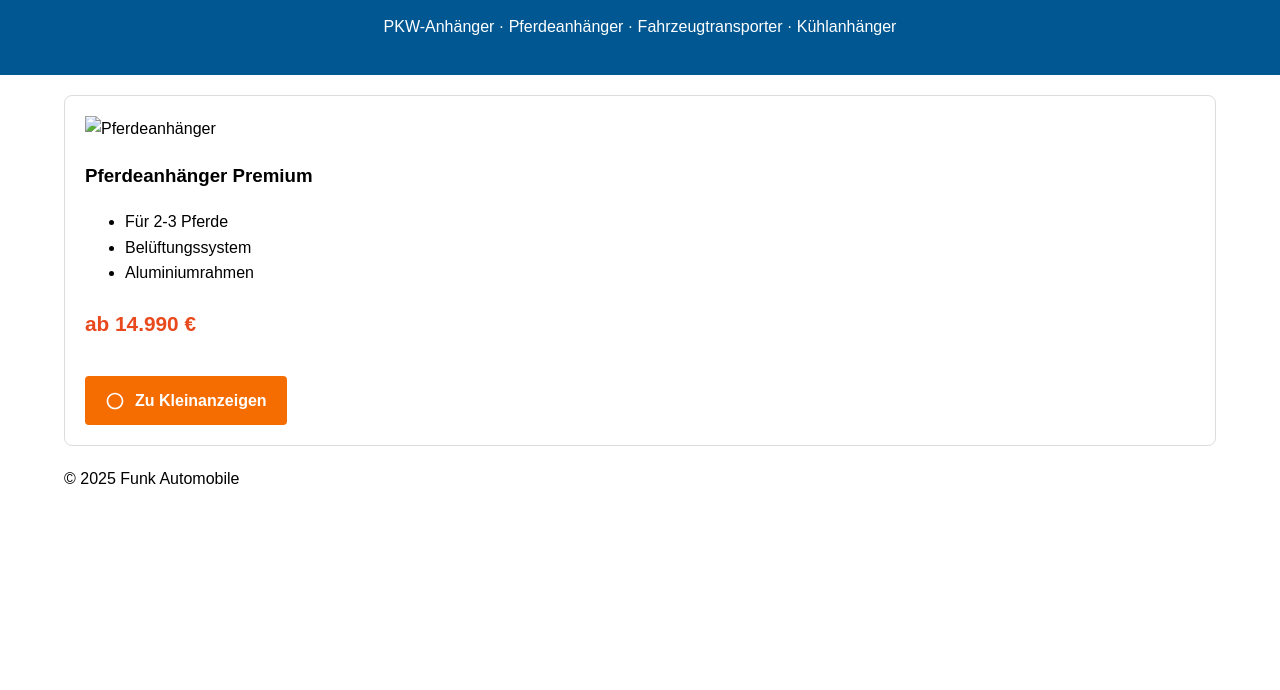
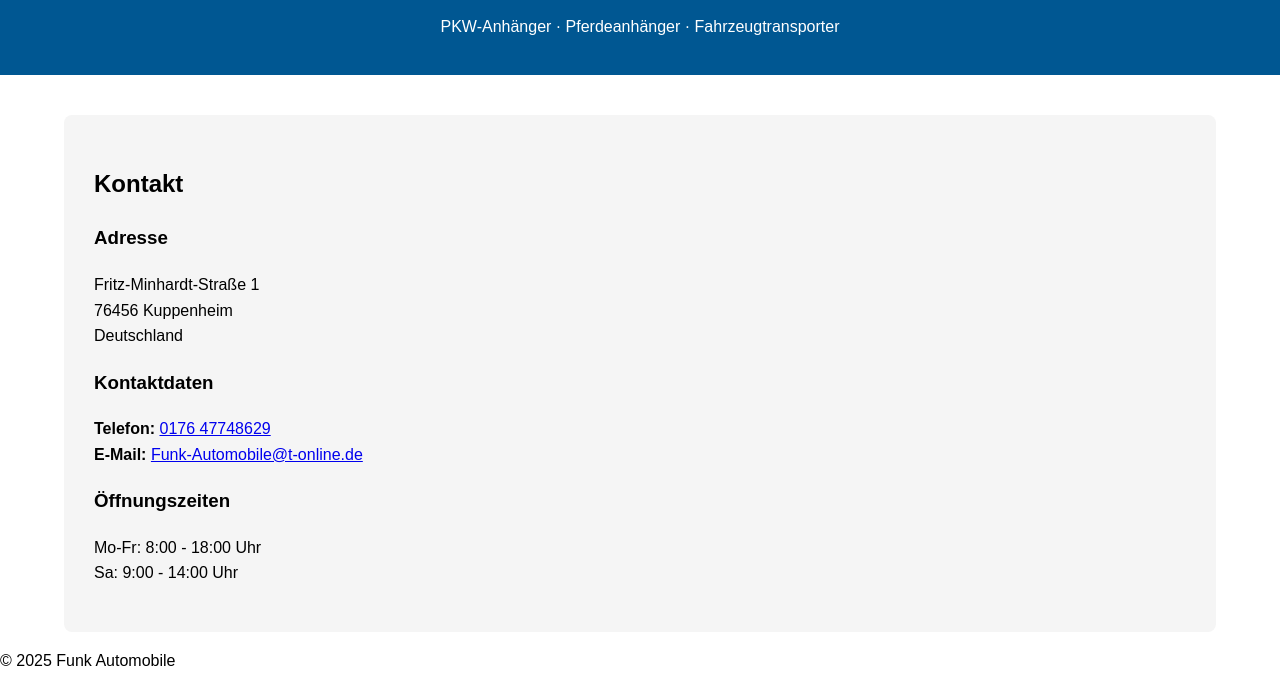
Before and after one commit to Funk-Automobile/Funk-Automobile.de, a plain HTML site: page index.html in a window 1280 px wide. Shown: the part 126-816 px from the top of the page. Drawn offline with Linux system fonts and the light colour scheme.

Commit message:
Update index.html

```diff
--- a/index.html
+++ b/index.html
@@ -6,72 +6,75 @@
     <title>Funk Automobile - Anhänger Spezialist</title>
     <link rel="stylesheet" href="assets/css/style.css">
     <style>
-        .btn-kleinanzeigen {
+        .kleinanzeigen-btn {
             background: #f56c00;
             color: white;
-            display: inline-flex;
-            align-items: center;
             padding: 12px 20px;
             border-radius: 4px;
             text-decoration: none;
+            display: inline-flex;
+            align-items: center;
             font-weight: bold;
-            margin-top: 15px;
             transition: all 0.3s;
         }
-        .btn-kleinanzeigen:hover {
-            background: #e05d00;
-            transform: translateY(-2px);
-        }
-        .kleinanzeigen-icon {
-            width: 20px;
-            height: 20px;
-            margin-right: 10px;
+        .contact-info {
+            background: #f5f5f5;
+            padding: 30px;
+            margin-top: 40px;
+            border-radius: 8px;
         }
     </style>
 </head>
 <body>
-    <!-- Header-Bereich -->
     <header>
-        <div class="container logo-container">
-            <img src="assets/images/logo.png" alt="Funk Automobile Logo" class="logo">
+        <div class="header-container">
+            <img src="assets/images/logo.png" alt="Funk Automobile" class="logo">
             <div class="header-text">
                 <h1>Funk Automobile</h1>
-                <p class="header-slogan">PKW-Anhänger · Pferdeanhänger · Fahrzeugtransporter · Kühlanhänger</p>
+                <p class="slogan">PKW-Anhänger · Pferdeanhänger · Fahrzeugtransporter</p>
             </div>
         </div>
     </header>
 
-    <!-- Hauptinhalt -->
     <main class="container">
-        <section id="products">
-            <div class="product-card">
-                <img src="assets/images/pferde-transport.jpg" alt="Pferdeanhänger">
-                <div class="product-info">
-                    <h3>Pferdeanhänger Premium</h3>
-                    <ul class="specs">
-                        <li>Für 2-3 Pferde</li>
-                        <li>Belüftungssystem</li>
-                        <li>Aluminiumrahmen</li>
-                    </ul>
-                    <p class="price">ab 14.990 €</p>
-                    <a href="https://www.kleinanzeigen.de/pro/funk-automobile--1-2-3-4"
-                       class="btn-kleinanzeigen"
-                       target="_blank"
-                       rel="noopener noreferrer">
-                       <svg class="kleinanzeigen-icon" viewBox="0 0 24 24" fill="white">
-                           <path d="M12 2C6.48 2 2 6.48 2 12s4.48 10 10 10 10-4.48 10-10S17.52 2 12 2zm0 18c-4.41 0-8-3.59-8-8s3.59-8 8-8 8 3.59 8 8-3.59 8-8 8z"/>
-                       </svg>
-                       Zu Kleinanzeigen
-                    </a>
+        <section class="product-section">
+            <!-- Produktkarten hier -->
+        </section>
+
+        <!-- NEU: Kontaktbereich -->
+        <section class="contact-info">
+            <h2>Kontakt</h2>
+            <div class="contact-grid">
+                <div>
+                    <h3>Adresse</h3>
+                    <p>
+                        Fritz-Minhardt-Straße 1<br>
+                        76456 Kuppenheim<br>
+                        Deutschland
+                    </p>
+                </div>
+                <div>
+                    <h3>Kontaktdaten</h3>
+                    <p>
+                        <strong>Telefon:</strong>
+                        <a href="tel:+4917647748629">0176 47748629</a><br>
+                        <strong>E-Mail:</strong>
+                        <a href="mailto:Funk-Automobile@t-online.de">Funk-Automobile@t-online.de</a>
+                    </p>
+                </div>
+                <div>
+                    <h3>Öffnungszeiten</h3>
+                    <p>
+                        Mo-Fr: 8:00 - 18:00 Uhr<br>
+                        Sa: 9:00 - 14:00 Uhr
+                    </p>
                 </div>
             </div>
         </section>
     </main>
 
     <footer>
-        <div class="container">
-            <p>&copy; <script>document.write(new Date().getFullYear())</script> Funk Automobile</p>
-        </div>
+        <p>&copy; <script>document.write(new Date().getFullYear())</script> Funk Automobile</p>
     </footer>
 </body>
 </html>
```
